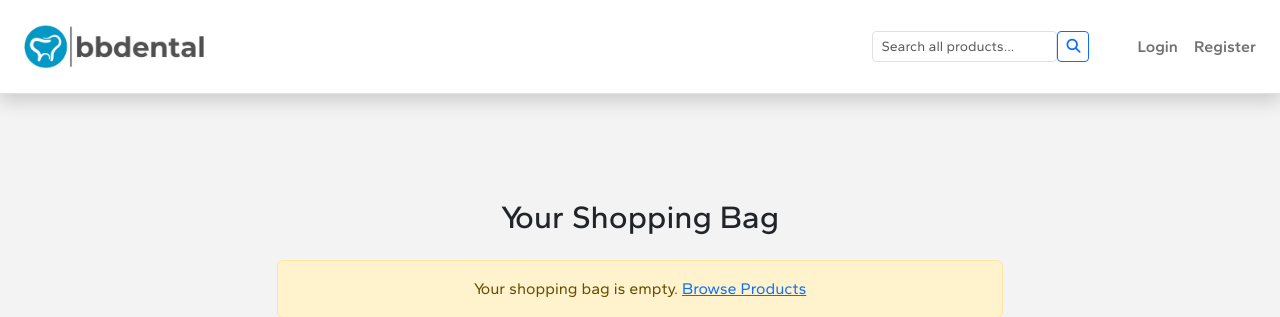
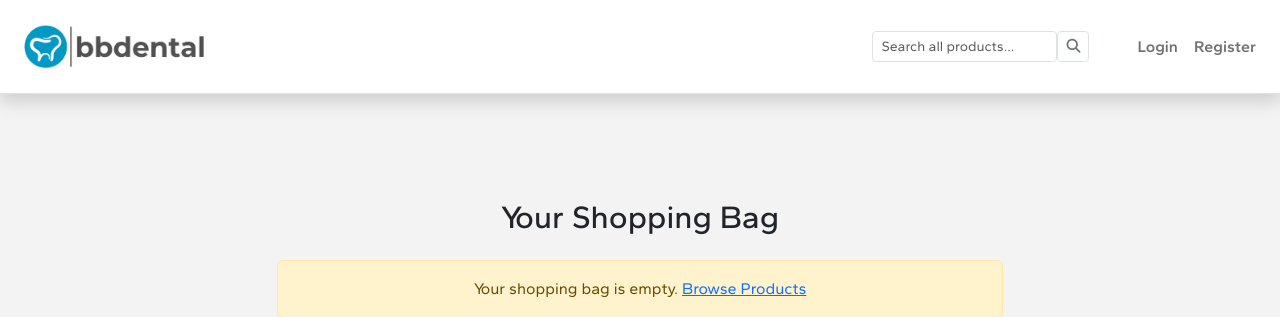
Before and after one commit to zbigniewszulc/bbdental, a Django app: template bag/templates/bag/bag.html in a window 1280 px wide. Shown: the top 317 px of the page. Run offline with Django 3.2, Linux system fonts and the light colour scheme; the template is opened without the code that fills it, so the values that code supplies are empty; some libraries are stand-ins or nearby versions.

Commit message:
Change icon for the All Products section, style search button

```diff
--- a/static/css/base.css
+++ b/static/css/base.css
@@ -123,6 +123,10 @@ footer .link:hover {
     width: auto;
 }
 
+.search-button {
+    border-color: #dee2e6;
+}
+
 #quantity, .quantity {
     width: 100px !important;
 }
--- a/templates/includes/header.html
+++ b/templates/includes/header.html
@@ -7,7 +7,7 @@
     <form method="GET" action="{% url 'all_products' %}" class="d-flex ms-auto me-auto me-md-5 mt-4 mt-md-0 order-2 order-md-1">
       <input type="text" name="q" class="form-control form-control-sm"
           placeholder="Search all products..." value="{{ query|default:'' }}">
-      <button type="submit" class="btn btn-outline-primary btn-sm">
+      <button type="submit" class="btn btn-outline-secondary btn-sm search-button">
           <i class="fa fa-search"></i>
       </button>
     </form>
@@ -19,7 +19,7 @@
         <!-- Links visible only to staff type users -->
         <li class="nav-item">
           <a class="d-flex flex-column align-items-center text-center link" href="{% url 'manage_products' %}" aria-label="Link to Product Management page">
-            <i class="fa-solid fa-box-archive mb-1"></i>All Products</a>
+            <i class="fa-solid fa-tooth mb-1"></i>All Products</a>
         </li>
         {% else %}
         <!-- Links visible only to non-staff users -->
```
